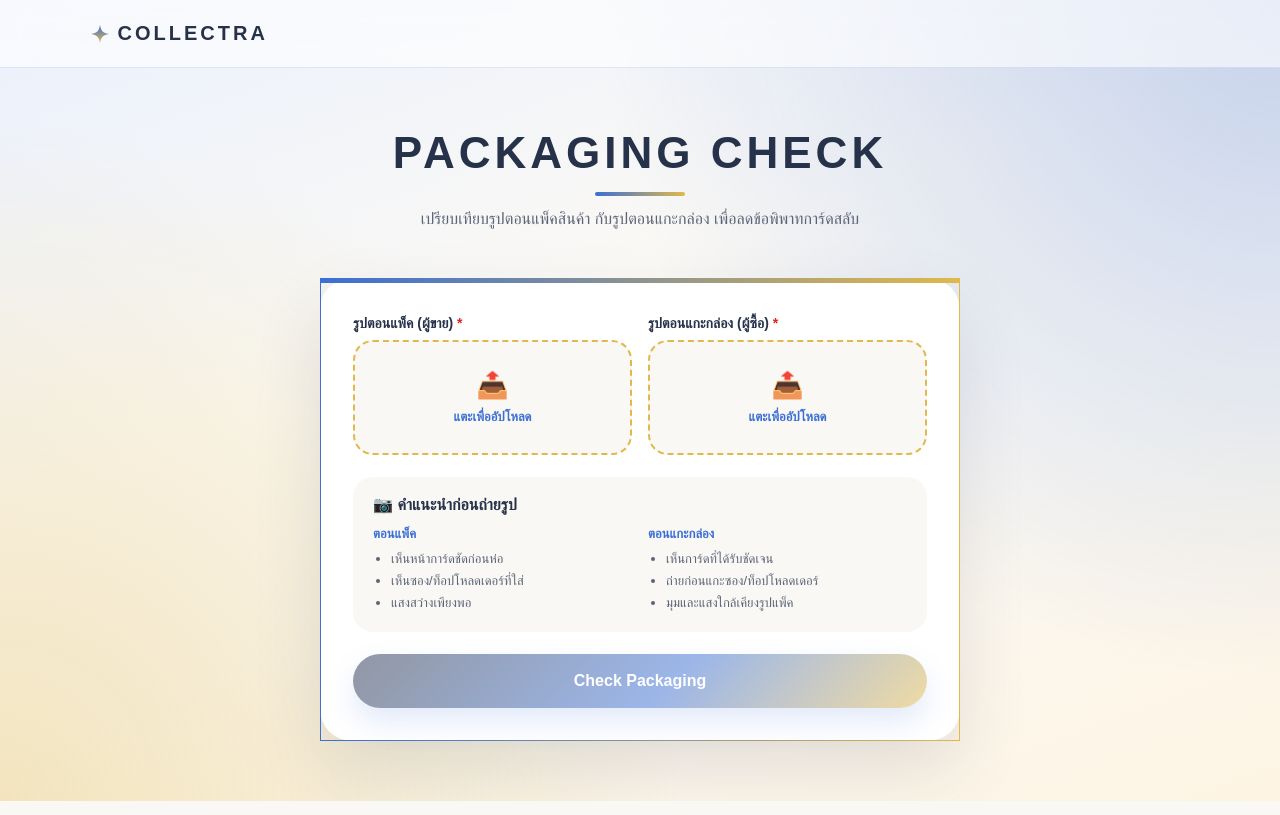
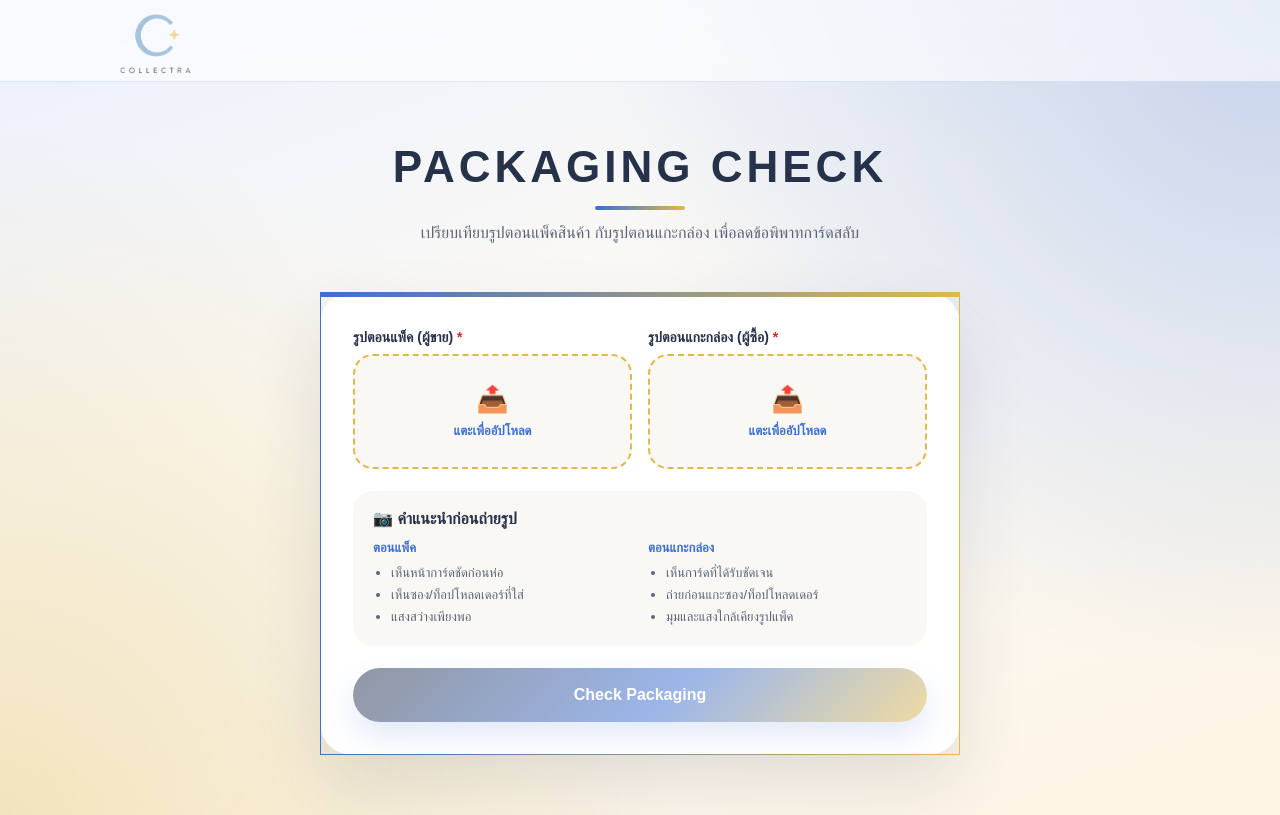
Before and after one commit to Momosama183/Collectra-marketplace, a Next.js app: page /packaging in a window 1280 px wide. Built offline with nearby package versions, Linux system fonts and the light colour scheme.

Commit message:
Fix logo consistency and navbar height across pages

```diff
--- a/app/globals.css
+++ b/app/globals.css
@@ -749,7 +749,10 @@ footer p {
 }
 
 .verifyNav {
-  padding: 22px 7%;
+  height: 82px;
+  padding: 0 7%;
+  display: flex;
+  align-items: center;
   background: rgba(255, 255, 255, 0.6);
   border-bottom: 1px solid rgba(59, 111, 212, 0.15);
   backdrop-filter: blur(12px);
--- a/app/packaging/page.tsx
+++ b/app/packaging/page.tsx
@@ -1,11 +1,6 @@
 "use client";
 
 import { useState, useRef } from "react";
-
-/**
- * Collectra — หน้าตรวจสอบแพ็ค/แกะกล่อง (packing vs unboxing)
- * ธีมและโครงสร้างเดียวกับหน้า /verify แต่รับรูป 2 ฝั่ง (ผู้ขาย/ผู้ซื้อ)
- */
 
 type Observation = { type: "positive" | "concern"; text: string };
 
@@ -101,21 +96,9 @@ export default function PackagingPage() {
     <div className="verifyPage">
       <nav className="verifyNav">
         <a href="/" style={{ textDecoration: "none" }}>
-        <span className="verifyLogo" style={{ display: "flex", alignItems: "center", gap: 8 }}>
-          <svg width="20" height="20" viewBox="0 0 40 40">
-            <defs>
-              <linearGradient id="collectraGrad3" x1="0" y1="0" x2="0" y2="1">
-                <stop offset="0%" stopColor="#3B6FD4" />
-                <stop offset="100%" stopColor="#E0B84B" />
-              </linearGradient>
-            </defs>
-            <path
-              d="M20,2 C22,14 26,18 38,20 C26,22 22,26 20,38 C18,26 14,22 2,20 C14,18 18,14 20,2 Z"
-              fill="url(#collectraGrad3)"
-            />
-          </svg>
-          COLLECTRA
-        </span>
+          <span className="verifyLogo" style={{ display: "flex", alignItems: "center" }}>
+            <img src="/logo.png" alt="Collectra" style={{ height: 120, width: "auto" }} />
+          </span>
         </a>
       </nav>
 
```
Also changed, not shown: app/page.tsx (+2 -14 lines), app/verify/page.tsx (+6 -31 lines), public/logo.png.
